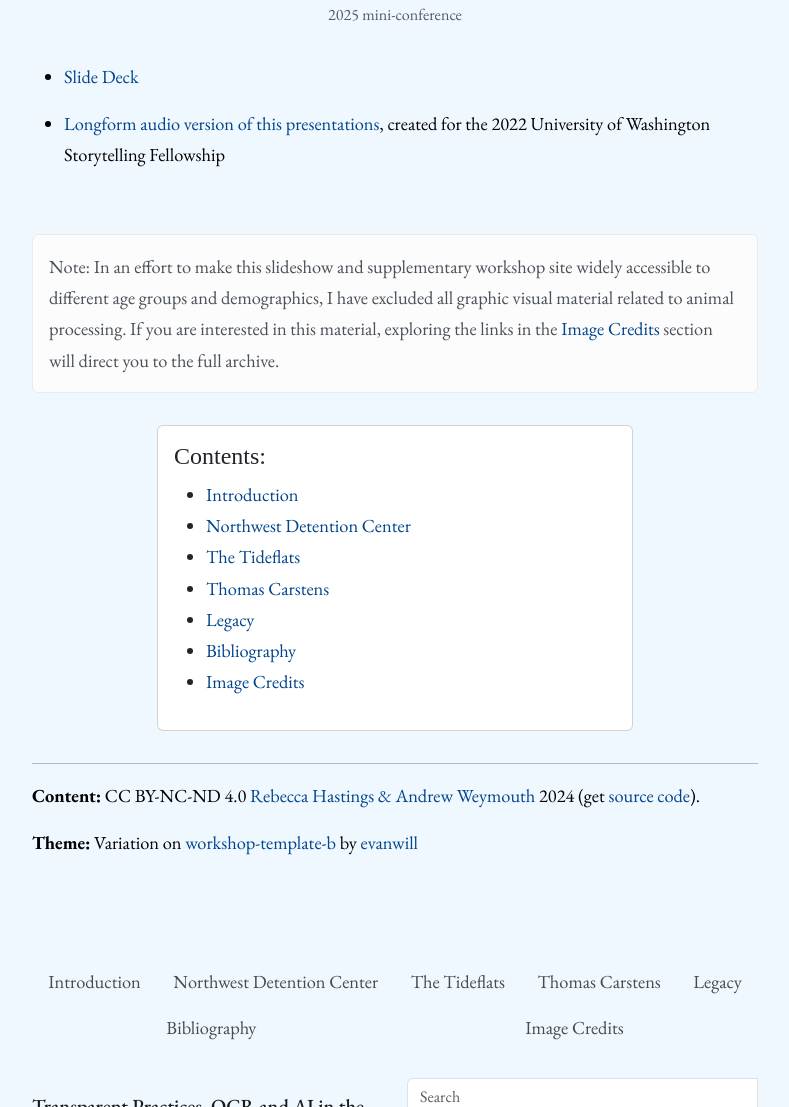
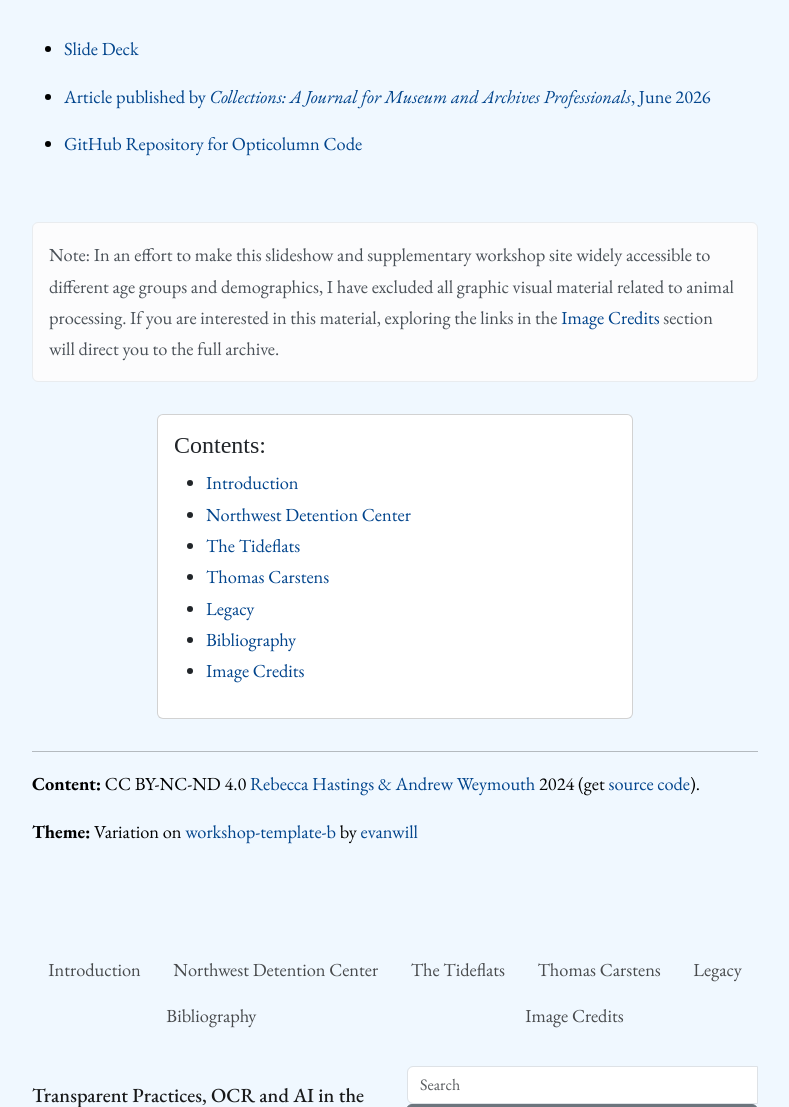
Before and after one commit to aweymo-ui/practices-rc, a Jekyll site: the page built from index.md, in a window 1280 px wide, cut to the strip 425-1532 px from the top of the page. Shown: the whole strip, without its empty margins (245-1034 px from the left). Built offline with Jekyll 4.4.1, drawn with Linux system fonts in a browser that asks for light colours; some web fonts are replaced; some of the changed text lies outside the part shown.

Commit message:
initial setup

```diff
--- a/index.md
+++ b/index.md
@@ -4,11 +4,13 @@ layout: page
 gallery: true
 ---
 
-{% include gallery-figure.html img="banner.png" alt=" title card with a photo of the author of a large building with a stable in front of it and reading Carstens Packing Co." caption="Presentation for Resist, Reclaim, Restore: Preserving an Inclusive Heritage Society of Architectural Historians 2025 mini-conference" title="Presentation for Resist, Reclaim, Restore: Preserving an Inclusive Heritage Society of Architectural Historians 2025 mini-conference" %}
+{% include gallery-figure.html img="banner.png" alt="title card for the presentation featuring an image of the Opticolumn's review.py visualization of the OCR alongside the original archival document." caption="Presentation for Fall 2026 Renfrew Colloquium" title="Presentation for Fall 2026 Renfrew Colloquium" %}
 
-* [Slide Deck](https://indd.adobe.com/view/14272358-e0fa-4748-91dc-fbc141222b3b){:target="_blank" rel="noopener"}
+* [Slide Deck](https://indd.adobe.com/view/a5ed9089-f1ec-4962-905a-75fb99c9f259){:target="_blank" rel="noopener"}
 
-* [Longform audio version of this presentations](https://andrewweymouth.bandcamp.com/album/the-tideflats){:target="_blank" rel="noopener"}, created for the 2022 University of Washington Storytelling Fellowship
+* [Article published by _Collections: A Journal for Museum and Archives Professionals_, June 2026](https://journals.sagepub.com/doi/full/10.1177/15501906261439241){:target="_blank" rel="noopener"}
+
+* [GitHub Repository for Opticolumn Code](https://github.com/Scholarly-Projects/opticolumn)
 
 <br>
 
```
Also changed, not shown: 1 other file.
